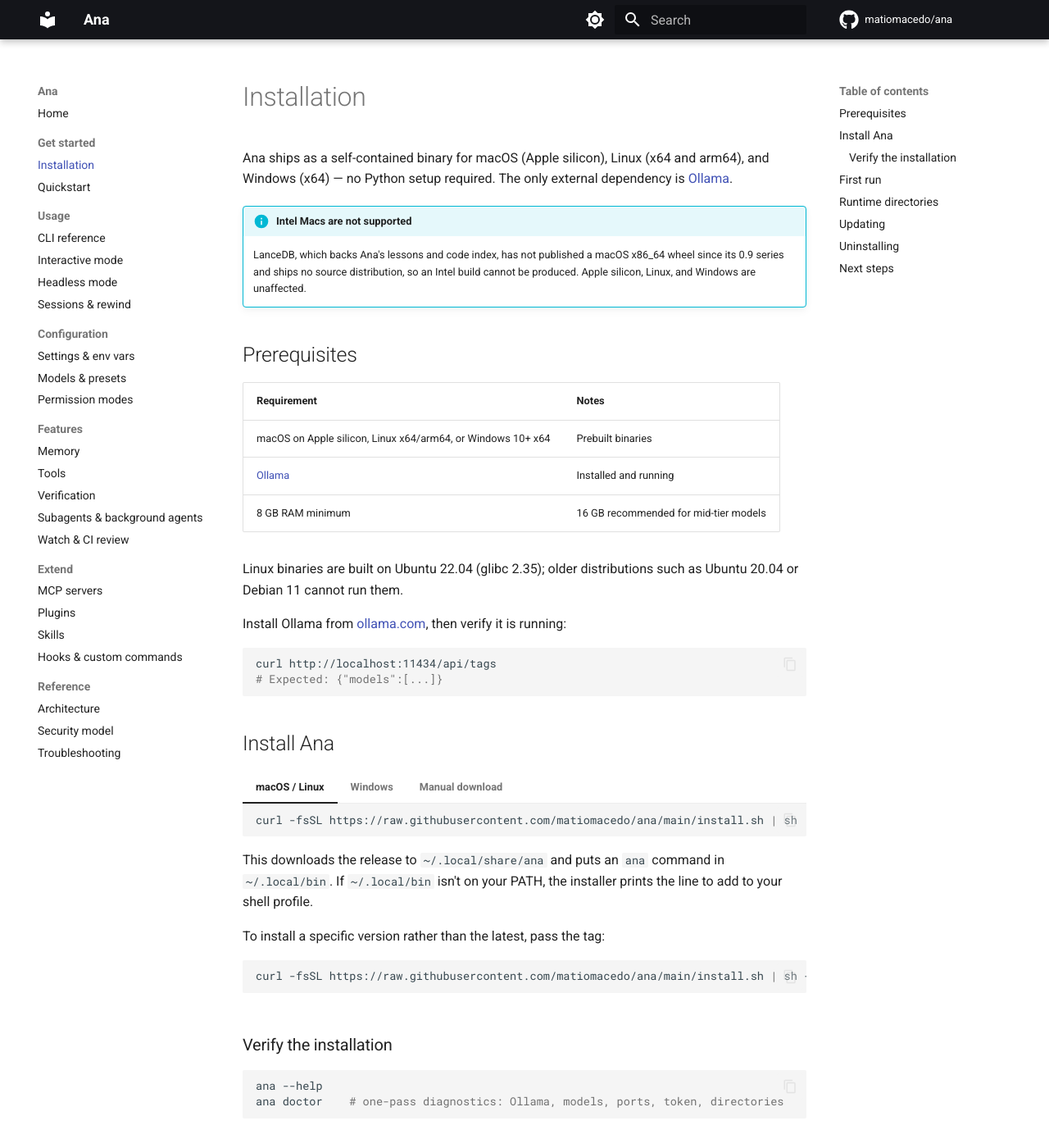
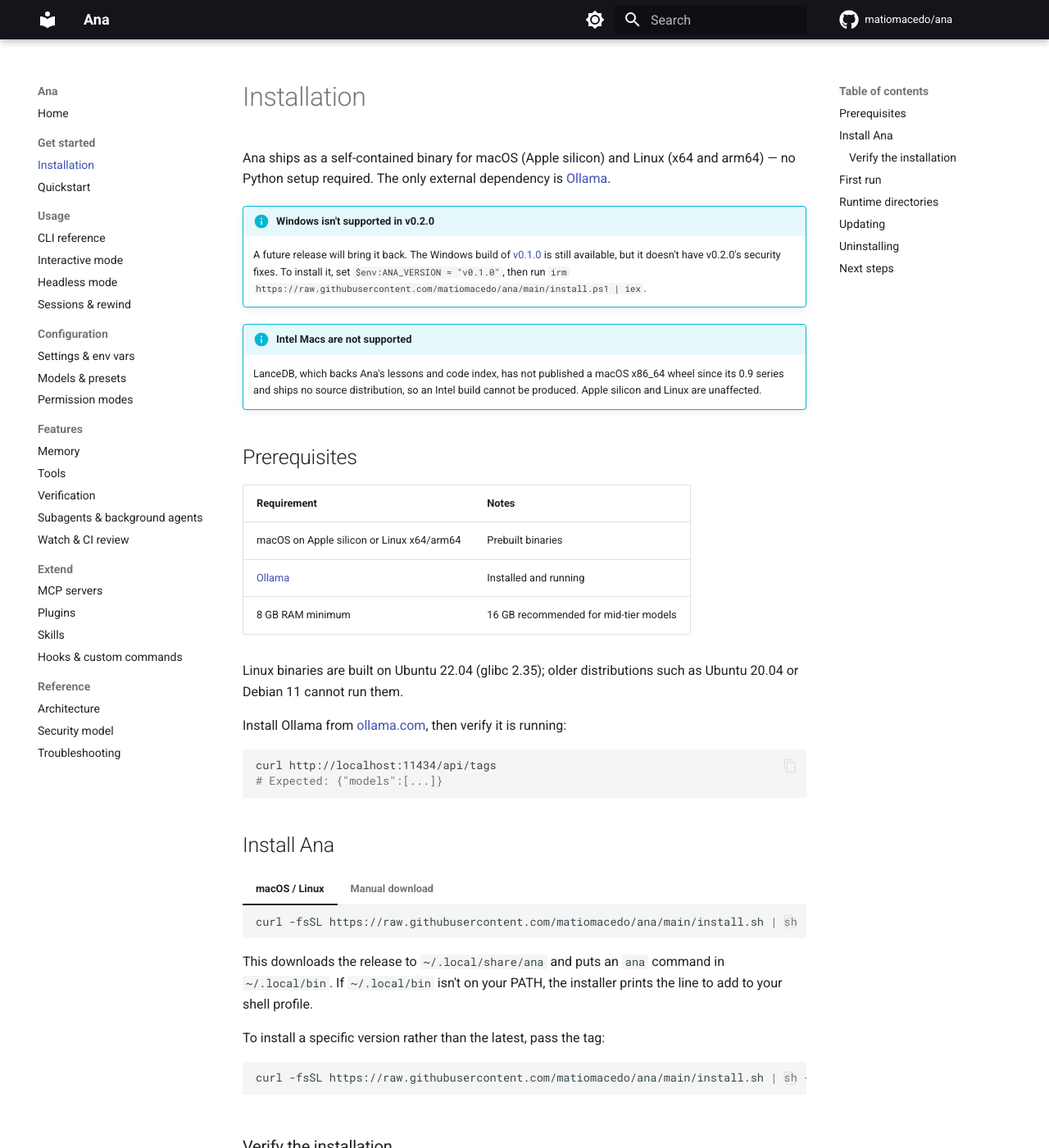
Before and after one commit to matiomacedo/ana, an MkDocs documentation site: the page built from docs/getting-started/installation.md, in a window 1280 px wide and 1400 px high. Shown: the whole window at 82% size. Built offline with MkDocs 1.6.1 and Material for MkDocs 9.7.7, drawn with Linux system fonts in a browser that asks for light colours; comment, search, counter and statistics services are not loaded; some of the changed text lies outside the part shown.

Commit message:
Take Windows out of the install docs for v0.2.0
Windows isn't supported in this release. Keep its v0.1.0 install and uninstall path, and say plainly that it lacks this release's security fixes.

````diff
--- a/README.md
+++ b/README.md
@@ -22,14 +22,11 @@
 ## Install
 
 ```bash
-# macOS / Linux
 curl -fsSL https://raw.githubusercontent.com/matiomacedo/ana/main/install.sh | sh
-
-# Windows (PowerShell)
-irm https://raw.githubusercontent.com/matiomacedo/ana/main/install.ps1 | iex
 ```
 
-Requires [Ollama](https://ollama.com). Full details:
+Runs on macOS (Apple silicon) and Linux. Windows isn't supported in v0.2.0; a future
+release will bring it back. Requires [Ollama](https://ollama.com). Full details:
 [Installation](https://matiomacedo.github.io/ana/getting-started/installation/).
 
 ## Highlights
@@ -43,7 +40,7 @@
   preview until you approve; allow/deny/ask permission rules apply in every
   mode
 - **Sandboxed execution** — shell commands and test runs use `sandbox-exec` on
-  macOS, or Docker or bubblewrap when available. Windows has no sandbox
+  macOS, or Docker or bubblewrap when available
 - **Project memory** — `ana.md` instructions, a semantic code index and durable
   per-project "lessons" carry across sessions
 - **Undo anything** — per-file snapshots, single-file `undo`, and full
@@ -81,7 +78,7 @@
 Ollama (local inference, native tool calling)
 ```
 
-Runs natively on macOS, Linux, and Windows. Read the full
+Read the full
 [architecture overview](https://matiomacedo.github.io/ana/reference/architecture/).
 
 ## Model recommendations
--- a/docs/getting-started/installation.md
+++ b/docs/getting-started/installation.md
@@ -1,20 +1,27 @@
 # Installation
 
-Ana ships as a self-contained binary for macOS (Apple silicon), Linux
-(x64 and arm64), and Windows (x64) — no Python setup required. The only
-external dependency is [Ollama](https://ollama.com).
+Ana ships as a self-contained binary for macOS (Apple silicon) and Linux
+(x64 and arm64) — no Python setup required. The only external dependency is
+[Ollama](https://ollama.com).
+
+!!! info "Windows isn't supported in v0.2.0"
+    A future release will bring it back. The Windows build of
+    [v0.1.0](https://github.com/matiomacedo/ana/releases/tag/v0.1.0) is still
+    available, but it doesn't have v0.2.0's security fixes. To install it, set
+    `$env:ANA_VERSION = "v0.1.0"`, then run
+    `irm https://raw.githubusercontent.com/matiomacedo/ana/main/install.ps1 | iex`.
 
 !!! info "Intel Macs are not supported"
     LanceDB, which backs Ana's lessons and code index, has not published a
     macOS x86_64 wheel since its 0.9 series and ships no source
-    distribution, so an Intel build cannot be produced. Apple silicon,
-    Linux, and Windows are unaffected.
+    distribution, so an Intel build cannot be produced. Apple silicon and
+    Linux are unaffected.
 
 ## Prerequisites
 
 | Requirement | Notes |
 |---|---|
-| macOS on Apple silicon, Linux x64/arm64, or Windows 10+ x64 | Prebuilt binaries |
+| macOS on Apple silicon or Linux x64/arm64 | Prebuilt binaries |
 | [Ollama](https://ollama.com) | Installed and running |
 | 8 GB RAM minimum | 16 GB recommended for mid-tier models |
 
@@ -46,17 +53,6 @@
     ```bash
     curl -fsSL https://raw.githubusercontent.com/matiomacedo/ana/main/install.sh | sh -s -- v0.1.0
     ```
-
-=== "Windows"
-
-    ```powershell
-    irm https://raw.githubusercontent.com/matiomacedo/ana/main/install.ps1 | iex
-    ```
-
-    This installs to `%LOCALAPPDATA%\Programs\ana` and adds it to your
-    user PATH (restart the terminal afterwards).
-
-    To install a specific version, set `$env:ANA_VERSION = "v0.1.0"` first.
 
 === "Manual download"
 
@@ -139,7 +135,7 @@
     rm -rf ~/.ana/                               # all Ana runtime data
     ```
 
-=== "Windows"
+=== "Windows (v0.1.0)"
 
     ```powershell
     Remove-Item -Recurse -Force "$env:LOCALAPPDATA\Programs\ana"   # the binary
````
Also changed, not shown: other parts of docs/getting-started/installation.md (+1 -1 lines), docs/features/tools.md (+1 -1 lines), docs/index.md (+1 -1 lines), docs/reference/architecture.md (+1 -1 lines), docs/reference/security.md (+4 -5 lines), docs/reference/troubleshooting.md (+3 -3 lines), 2 other files.
